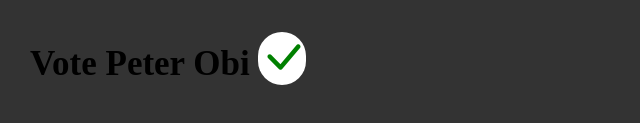
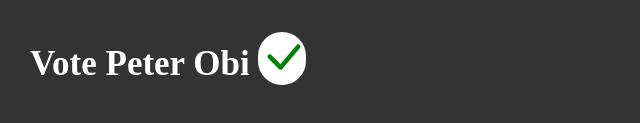
Before and after one commit to danielnatics/No-, a plain HTML site: page index.html in a window 1280 px wide. Shown: the part 277-400 px from the top of the page, without its empty margins (0-640 px from the left). Drawn offline with nearby package versions, Linux system fonts and the light colour scheme.

Commit message:
Update index.html

```diff
--- a/index.html
+++ b/index.html
@@ -42,6 +42,7 @@
         justify-content: center;
         align-items: center;
       }
+      .peter{color: white;}
     </style>
   </head>
   <body>
@@ -56,7 +57,7 @@
         controls
         loop
       ></video>
-      <h1 style="font-size: 35px; margin-left: 30px">
+      <h1 style="font-size: 35px; margin-left: 30px" class="peter">
         Vote Peter Obi <span><i class="bi bi-check-lg"></i></span>
       </h1>
     </section>
```
